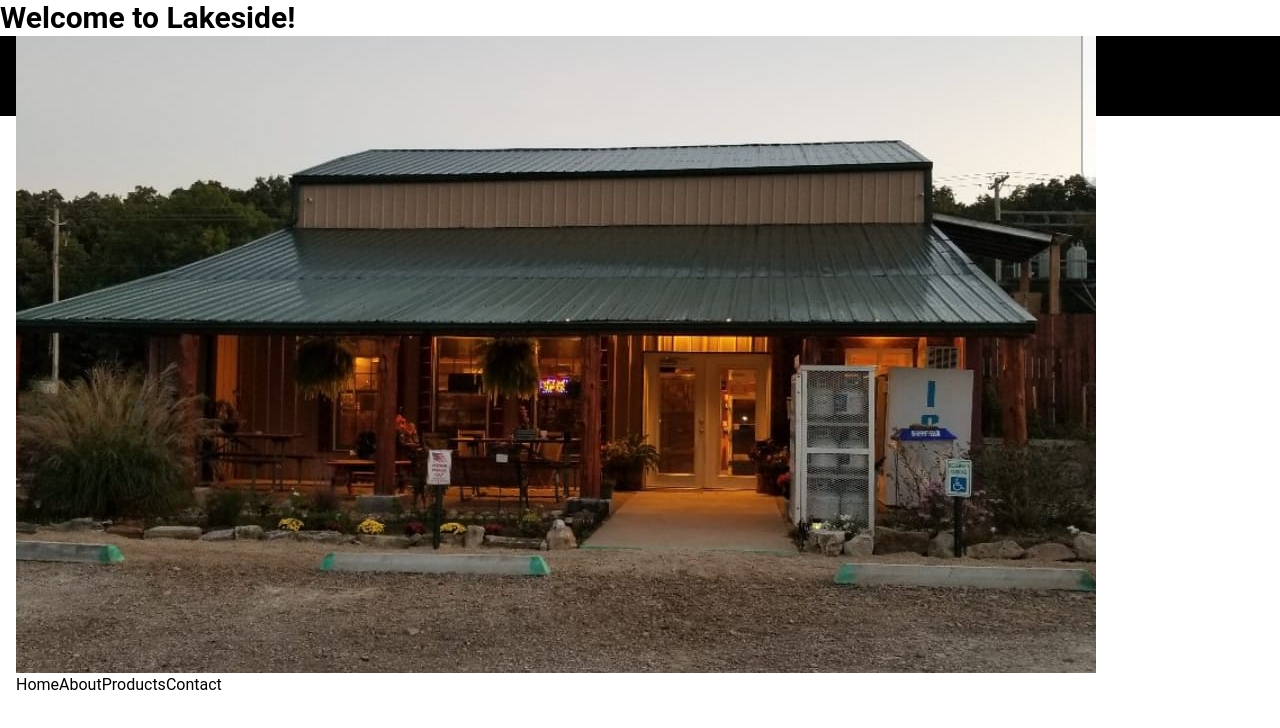
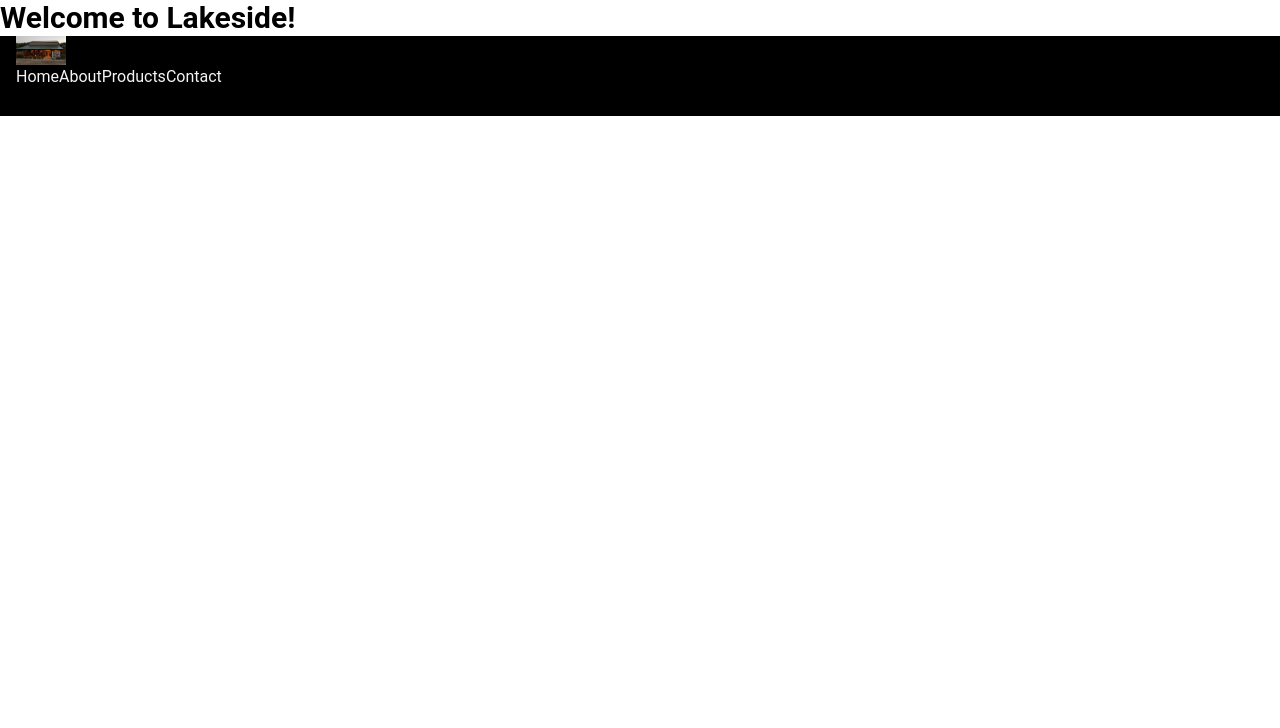
Before and after one commit to AdamCEssmyer/LakesideGeneral, a React (Create React App) app: page / in a window 1280 px wide. Shown: the top 728 px of the page. Built offline with nearby package versions, Linux system fonts and the light colour scheme.

Commit message:
adjusted navbar list

```diff
--- a/src/components/navbar.jsx
+++ b/src/components/navbar.jsx
@@ -4,12 +4,13 @@ import {FaBars, Fatimes} from 'react-icons/fa';
 
 const Navbar = () => {
     return(
-        <div className='fixed w-full h-[80px] flex: justify-between items-center px-4 bg-black text-gray' >
+        <div className='fixed w-full h-[80px] flex: justify-between items-center px-4 bg-black text-gray-100' >
             <div>
-                <img src={Image} alt="lakeside" />
-
+                <img src={Image} alt="lakeside" style={{width: '50px'}} />
+            </div>
+                <div>
                      {/*Menu is here*/}
-                <ul className="flex">
+                    <ul className='flex'>
                         <li>Home</li>
                         <li>About</li>
                         <li>Products</li>
--- a/src/index.css
+++ b/src/index.css
@@ -10,5 +10,6 @@
     }
     li {
         @apply font-[Roboto];
+        @apply cursor-pointer;
     }
 }
```
Lines whose indentation alone changed are shown as unchanged.
